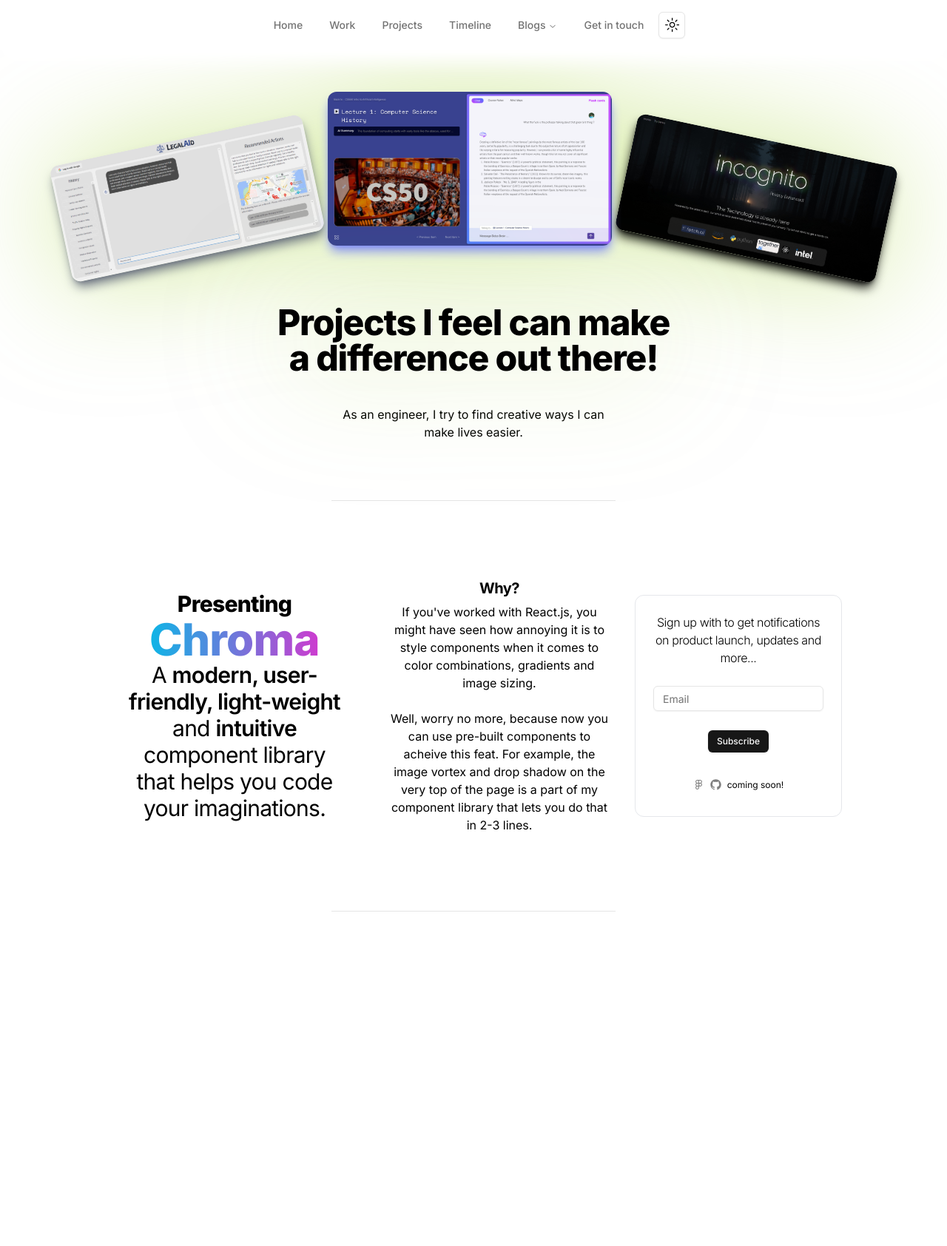
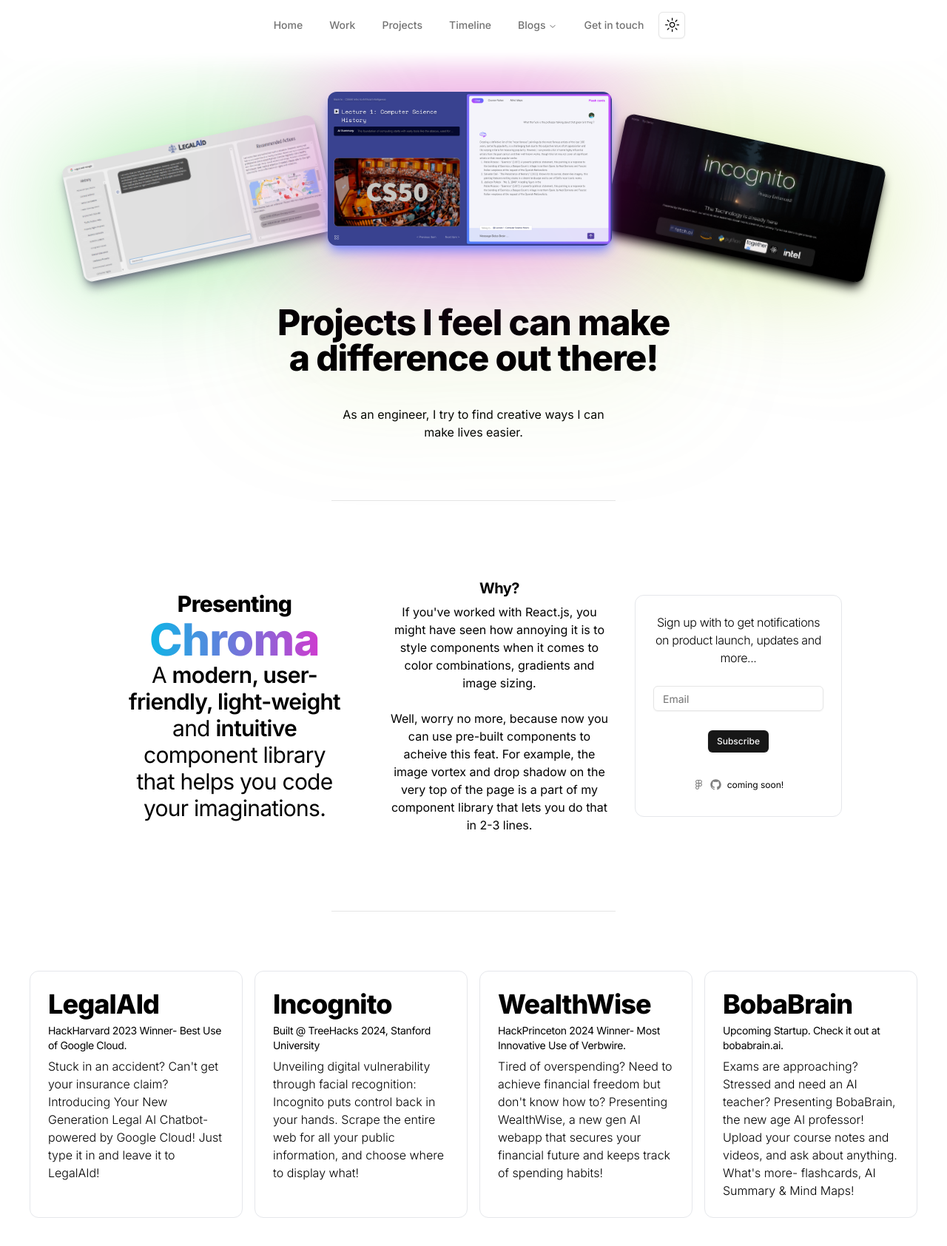
Before and after one commit to Chaitanya-Chaurasia/Portfolio, a Next.js app: page /projects in a window 1280 px wide. Shown: the top 1684 px of the page at 74% size. Before the commit the page ends 1352 px from the top, so only its background shows below. Built offline with nearby package versions, Linux system fonts and the light colour scheme.

Commit message:
Added draft version of /projects

```diff
--- a/app/projects/page.tsx
+++ b/app/projects/page.tsx
@@ -2,6 +2,7 @@ import { Separator } from "@/components/ui/separator";
 import React from "react";
 import { ImageVortex } from "@/components/CustomComponents";
 import { ChromaDesc, WaitlistChroma, ChromaIntro } from "@/components/Chroma";
+import { Projects } from "@/components/Projects";
 
 const ProjectPage = () => {
   return (
@@ -21,6 +22,10 @@ const ProjectPage = () => {
           <WaitlistChroma />
         </div>
         <Separator className="w-96 my-10" />
+        {/* <h2 className="tracking-tight text-xl font-light text-center text-wrap drop-shadow-[0_0px_79px_rgba(171,214,70,0.5)]">
+          Check these out
+        </h2> */}
+        <Projects />
 
         <div className="flex flex-col lg:flex-row items-center justify-center gap-2"></div>
       </div>
--- a/components/CustomComponents.tsx
+++ b/components/CustomComponents.tsx
@@ -17,23 +17,23 @@ export const ImageCard = (img: any) => {
 
 export const ImageVortex = () => {
   return (
-    <Card className="border-none drop-shadow-[0_0px_79px_rgba(171,214,70,0.5)] ">
-      <CardContent className="flex flex-col lg:flex-row items-center justify-center gap-4">
+    <Card className="border-none ">
+      <CardContent className="flex flex-col lg:flex-row items-center justify-center gap-0">
         <Image
           src={legal}
           alt="boba"
-          className="rounded-xl -rotate-12 mt-20 hover:scale-110 transition-all shadow-lg shadow-gray-500 hover:z-[1000]"
+          className="rounded-xl -rotate-12 mt-20 hover:scale-110 transition-all shadow-lg shadow-gray-500 hover:z-[1000] drop-shadow-[0_0px_79px_rgba(71,214,70,0.5)] "
           height={160}
         />
         <Image
           src={boba}
           alt="boba"
-          className="rounded-xl h-52 w-96 z-50 hover:scale-110 transition-all shadow-lg shadow-indigo-400"
+          className="rounded-xl h-52 w-96 z-40 hover:scale-110 transition-all shadow-lg shadow-indigo-400 drop-shadow-[0_0px_79px_rgba(200,14,170,0.5)] "
         />
         <Image
           src={incog}
           alt="boba"
-          className="rounded-xl rotate-12 lg:mt-20 hover:scale-110 transition-all shadow-lg shadow-black hover:z-[1000]"
+          className="rounded-xl rotate-12 lg:mt-20 hover:scale-110 transition-all shadow-lg shadow-black hover:z-[1000] drop-shadow-[0_0px_79px_rgba(171,214,70,0.5)] "
           height={160}
         />
       </CardContent>
--- /dev/null
+++ b/components/Projects.tsx
@@ -0,0 +1,60 @@
+import * as React from "react";
+
+import { Card, CardContent, CardHeader } from "@/components/ui/card";
+import {
+  Carousel,
+  CarouselContent,
+  CarouselItem,
+  CarouselNext,
+  CarouselPrevious,
+} from "@/components/ui/carousel";
+import { ReactOriginal } from "devicons-react";
+
+const projects = [
+  {
+    name: "LegalAId",
+    desc: "Stuck in an accident? Can't get your insurance claim? Introducing Your New Generation Legal AI Chatbot- powered by Google Cloud! Just type it in and leave it to LegalAId!",
+    prize: "HackHarvard 2023 Winner- Best Use of Google Cloud.",
+    link: "https://github.com/Chaitanya-Chaurasia/LegalAid",
+  },
+  {
+    name: "Incognito",
+    desc: "Unveiling digital vulnerability through facial recognition: Incognito puts control back in your hands. Scrape the entire web for all your public information, and choose where to display what!",
+    prize: "Built @ TreeHacks 2024, Stanford University",
+    link: "https://devpost.com/software/icognito",
+  },
+  {
+    name: "WealthWise",
+    desc: "Tired of overspending? Need to achieve financial freedom but don't know how to? Presenting WealthWise, a new gen AI  webapp that secures your financial future and keeps track of spending habits!",
+    prize: "HackPrinceton 2024 Winner- Most Innovative Use of Verbwire.",
+    link: "https://github.com/Chaitanya-Chaurasia/WealthWise",
+  },
+  {
+    name: "BobaBrain",
+    desc: "Exams are approaching? Stressed and need an AI teacher? Presenting BobaBrain, the new age AI professor! Upload your course notes and videos, and ask about anything. What's more- flashcards, AI Summary & Mind Maps!",
+    prize: "Upcoming Startup. Check it out at bobabrain.ai.",
+  },
+];
+
+export function Projects() {
+  return (
+    <div className="w-full flex lg:flex-row flex-col gap-4 items-top justify-center ">
+      {Array.from(projects).map((project) => {
+        return (
+          <Card key={project.name} className="w-[300px]">
+            <CardHeader>
+              <h2 className="text-wrap tracking-tight text-4xl font-extrabold">
+                {project.name}
+              </h2>
+              <h2 className="text-wrap tracking-tight text-sm">
+                {project.prize}
+              </h2>
+              <span className="text-wrap font-light">{project.desc}</span>
+              {/* <h2 className="text-wrap">{project.link}</h2> */}
+            </CardHeader>
+          </Card>
+        );
+      })}
+    </div>
+  );
+}
```
